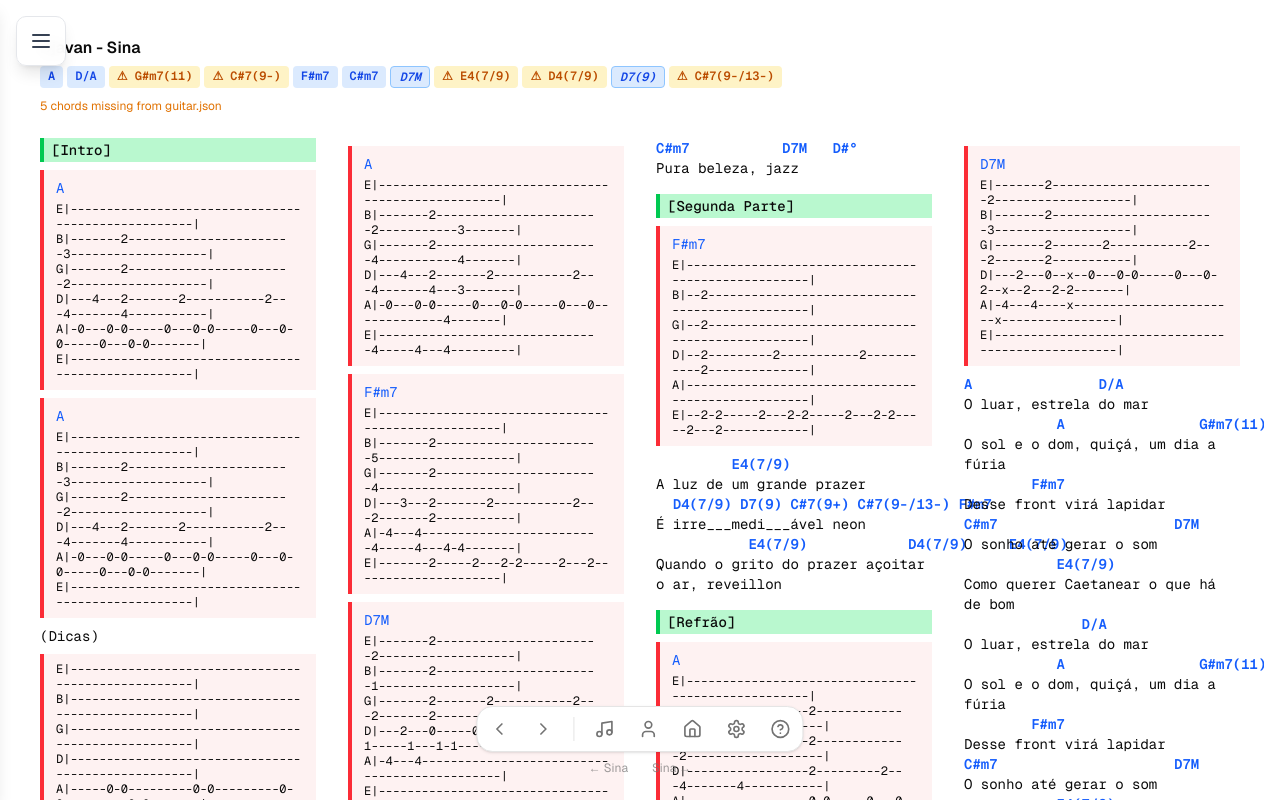
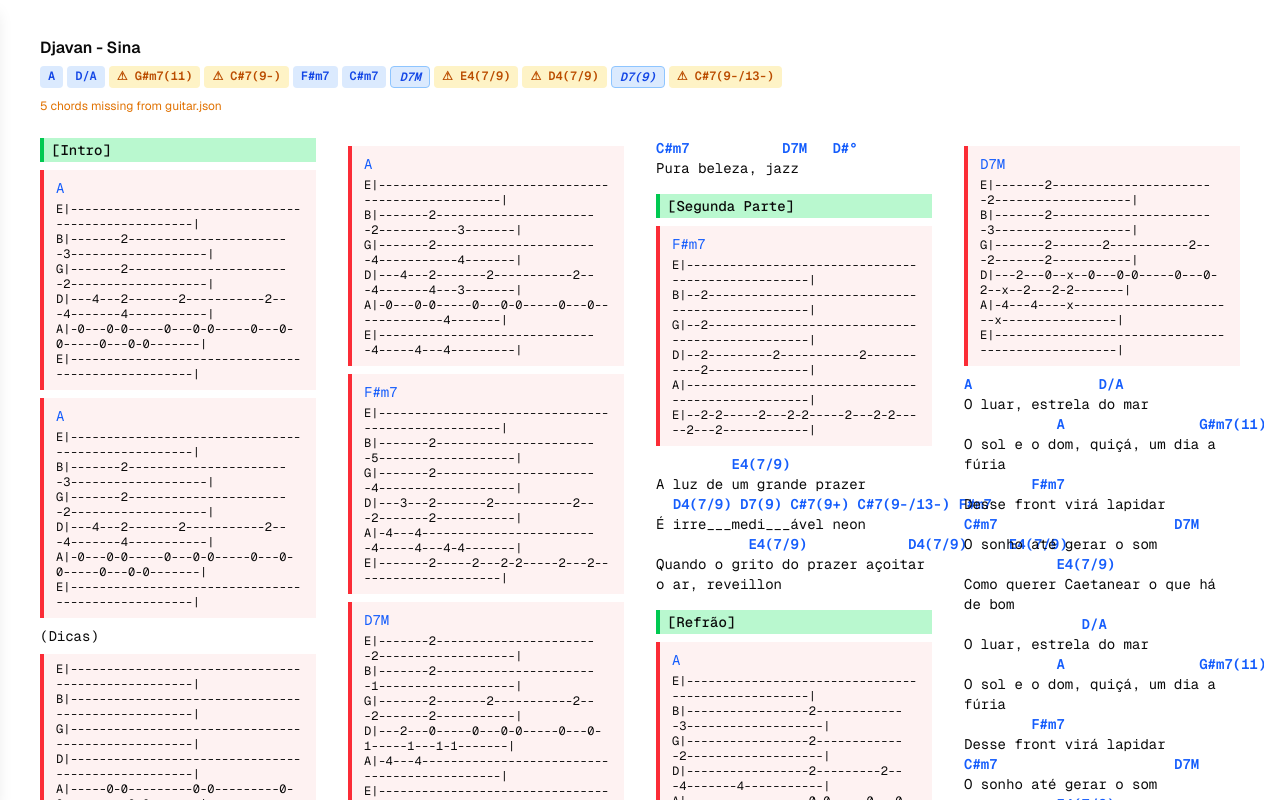
Before and after one commit to carlosvelosos/cifra-manager, a Next.js app: page /artists/djavan/sina in a window 1280 px wide. Shown: the top 800 px of the page. Built offline with nearby package versions, Linux system fonts and the light colour scheme.

Commit message:
Hide menus on song pages

```diff
--- a/app/AppShell.tsx
+++ b/app/AppShell.tsx
@@ -6,12 +6,14 @@
 import { useState } from "react";
 import { motion } from "framer-motion";
 import { useChords } from "@/lib/chords-context";
+import { useMouseActive } from "@/lib/use-mouse-active";
 
 const PUSH_TRANSITION = { duration: 0.4, ease: [0.22, 1, 0.36, 1] as const };
 
 export default function AppShell({ children }: { children: React.ReactNode }) {
   const [isSidebarOpen, setIsSidebarOpen] = useState(false);
   const { showChordsPanel } = useChords();
+  const isMouseActive = useMouseActive(2000);
 
   return (
     // overflow-hidden is required so the cifra slides off-screen cleanly
@@ -25,7 +27,9 @@
       {!isSidebarOpen && (
         <button
           onClick={() => setIsSidebarOpen(true)}
-          className="fixed top-4 left-4 z-50 p-3 bg-white/95 backdrop-blur-sm border border-gray-200 rounded-lg shadow-lg hover:shadow-xl hover:bg-gray-50 transition-all duration-200"
+          className={`fixed top-4 left-4 z-50 p-3 bg-white/95 backdrop-blur-sm border border-gray-200 rounded-lg shadow-lg hover:shadow-xl hover:bg-gray-50 transition-all duration-300 ${
+            isMouseActive ? "opacity-100" : "opacity-0 pointer-events-none"
+          }`}
           title="Open menu"
         >
           <Menu size={24} className="text-gray-700" />
--- a/components/cifra-display.tsx
+++ b/components/cifra-display.tsx
@@ -147,7 +147,7 @@
   );
 
   return (
-    <div className="container mx-auto p-0 min-h-screen flex flex-col">
+    <div className="w-full p-0 min-h-screen flex flex-col">
       <Card className="flex flex-col overflow-hidden shadow-none border-none bg-transparent">
         <CardHeader>
           <CardTitle>{title}</CardTitle>
--- a/components/floating-menu.tsx
+++ b/components/floating-menu.tsx
@@ -14,6 +14,7 @@
 import { ExpandableTabs } from "@/components/ui/expandable-tabs";
 import { useRouter, usePathname } from "next/navigation";
 import { useState, useEffect, useRef, useCallback } from "react";
+import { useMouseActive } from "@/lib/use-mouse-active";
 import { useOnClickOutside } from "usehooks-ts";
 import { useHighlightSettings } from "@/lib/highlight-context";
 import { useChords } from "@/lib/chords-context";
@@ -38,6 +39,7 @@
   } = useHighlightSettings();
   const { showChordsPanel, setShowChordsPanel } = useChords();
   const { theme, toggleTheme } = useTheme();
+  const isMouseActive = useMouseActive(2000);
   const [songs, setSongs] = useState<string[]>([]);
   const [currentSongIndex, setCurrentSongIndex] = useState(-1);
   const [artist, setArtist] = useState<string>("");
@@ -268,7 +270,9 @@
         { title: "Settings", icon: Settings },
       ];
   return (
-    <div className="fixed bottom-6 left-1/2 transform -translate-x-1/2 z-50">
+    <div
+      className={`fixed bottom-6 left-1/2 transform -translate-x-1/2 z-50 transition-opacity duration-300 ${isMouseActive ? "opacity-100" : "opacity-0 pointer-events-none"}`}
+    >
       <div className="relative flex flex-col items-center">
         {/* Settings Menu - appears above and aligned with settings tab */}
         {showSettingsMenu && (
--- /dev/null
+++ b/lib/use-mouse-active.ts
@@ -0,0 +1,26 @@
+import { useState, useEffect, useRef } from "react";
+
+/**
+ * Returns true while the mouse has moved recently, false after `timeout` ms of inactivity.
+ * Useful for showing UI chrome (floating menus, sidebar buttons) only during mouse use.
+ */
+export function useMouseActive(timeout = 2000): boolean {
+  const [isActive, setIsActive] = useState(false);
+  const timerRef = useRef<ReturnType<typeof setTimeout> | null>(null);
+
+  useEffect(() => {
+    const handleMouseMove = () => {
+      setIsActive(true);
+      if (timerRef.current) clearTimeout(timerRef.current);
+      timerRef.current = setTimeout(() => setIsActive(false), timeout);
+    };
+
+    document.addEventListener("mousemove", handleMouseMove);
+    return () => {
+      document.removeEventListener("mousemove", handleMouseMove);
+      if (timerRef.current) clearTimeout(timerRef.current);
+    };
+  }, [timeout]);
+
+  return isActive;
+}
```
